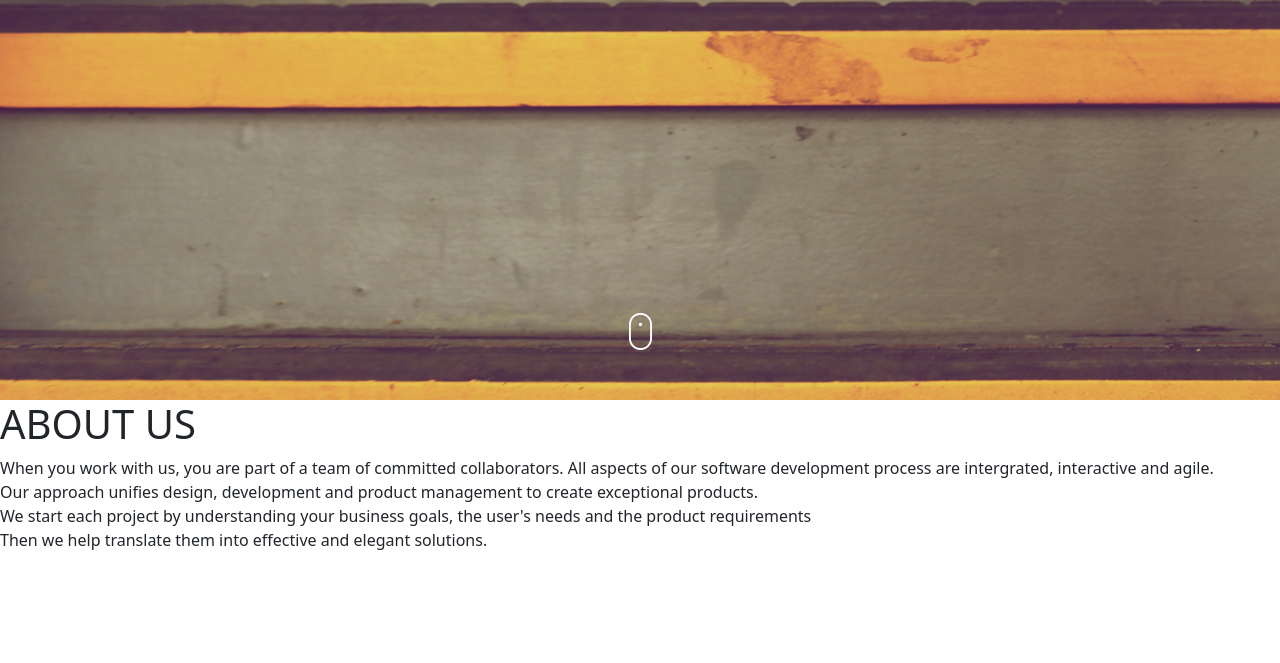
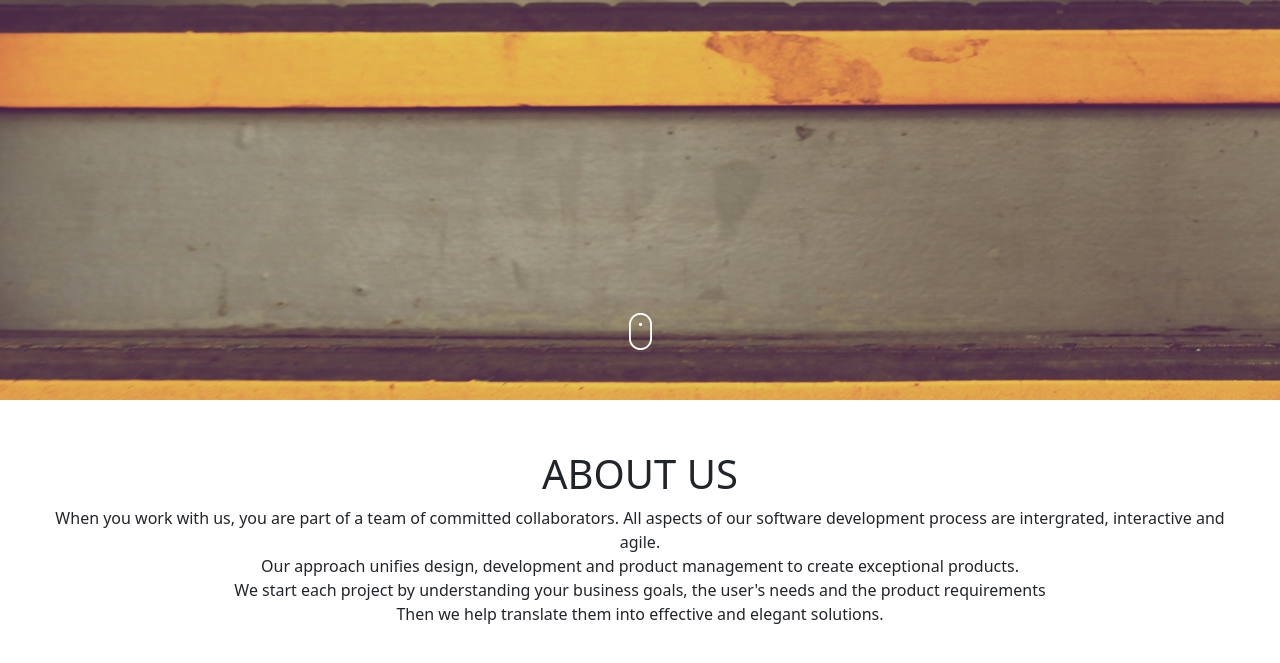
Before and after one commit to marialclarie/Delani-Marial, a plain HTML site: page index.html in a window 1280 px wide. Shown: the part 477-1140 px from the top of the page. Before the commit the page ends 1045 px from the top, so only its background shows below. Drawn offline with Linux system fonts and the light colour scheme.

Commit message:
Styled about us sectyion

```diff
--- a/css/style.css
+++ b/css/style.css
@@ -13,3 +13,8 @@
     padding-top: 300px;
 
 }
+/* About us section */
+.about-us{
+    text-align: center;
+    padding: 50px;
+}
```
